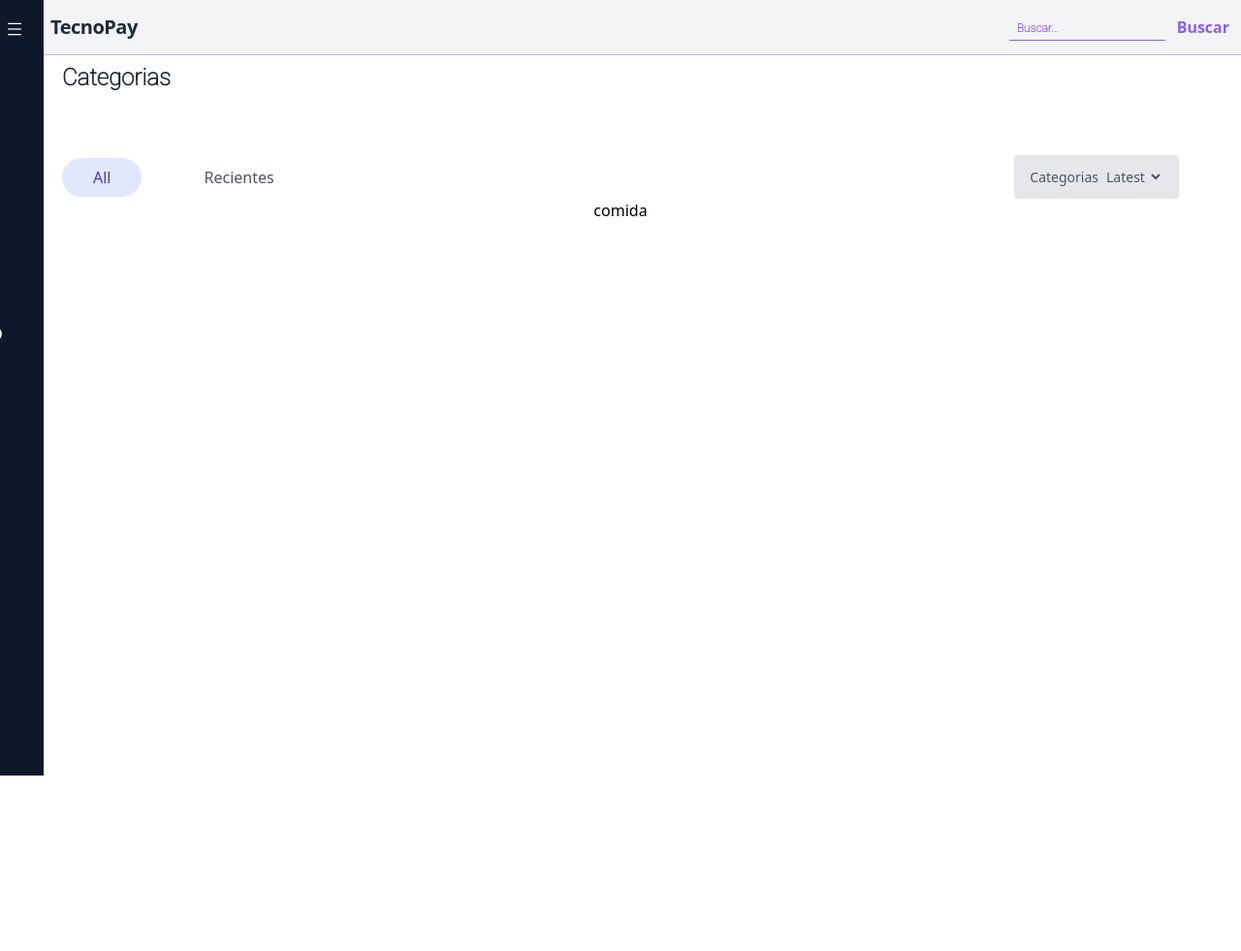
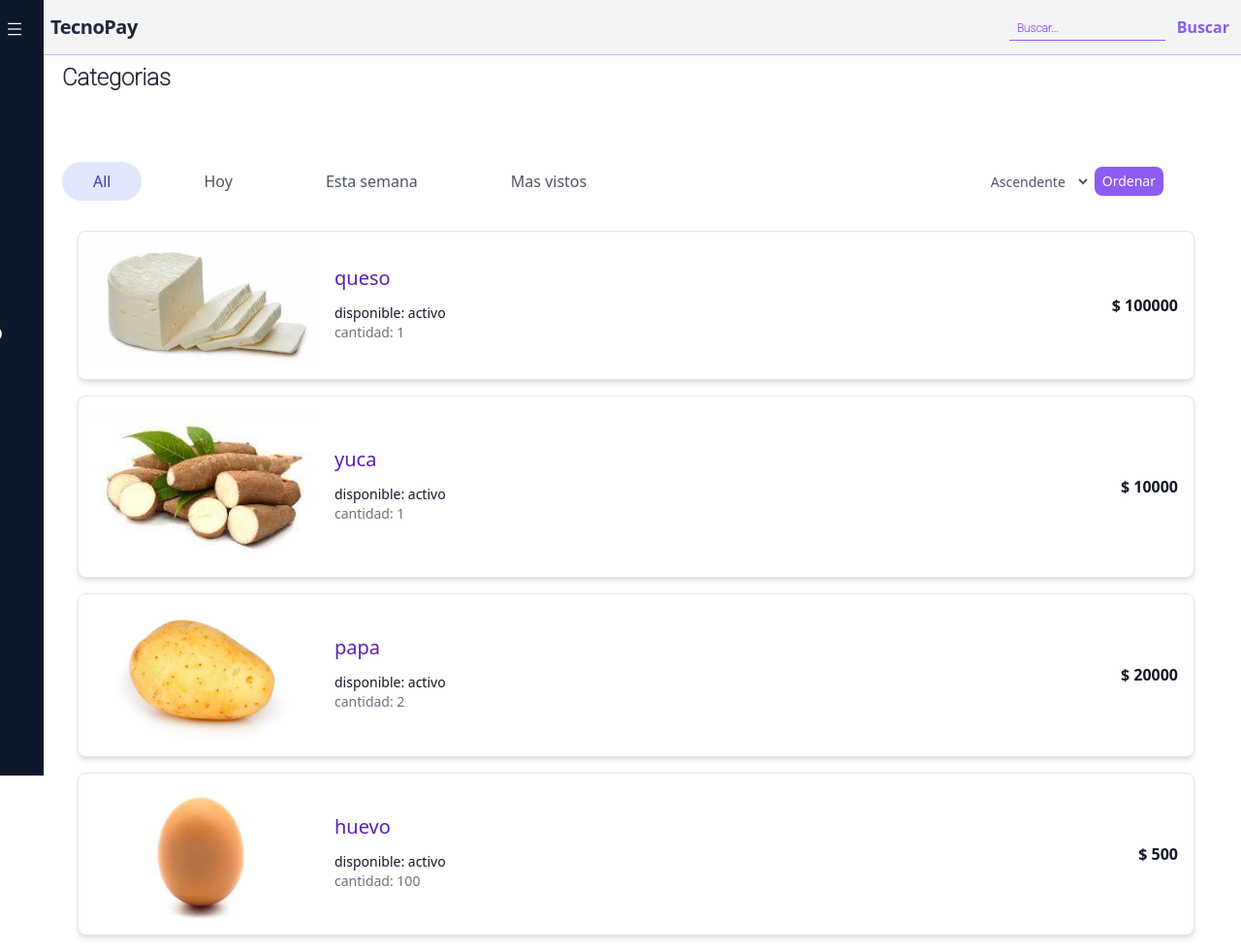
Before and after one commit to Nestor182002/Ecommerce, a Django app: template ecommerce/templates/category/list_category.html in a window 1280 px wide. Shown: the whole page at 97% size. Before the commit the page ends 800 px from the top, so only its background shows below. Run offline with Django 3.2, Linux system fonts and the light colour scheme; the template is opened without the code that fills it: values that come from a table or form of the project are taken from there, others are empty; data comes from the database, SQL or seed files in the repository; both versions use the stored data as it was after the commit; some libraries are stand-ins or nearby versions.

Commit message:
filtros de asc and des

```diff
--- a/ecommerce/ecommerce/settings.py
+++ b/ecommerce/ecommerce/settings.py
@@ -136,3 +136,5 @@ DEFAULT_AUTO_FIELD = 'django.db.models.BigAutoField'
 # media and static files
 MEDIA_URL = '/media/'
 MEDIA_ROOT = os.path.join(BASE_DIR, 'media')
+
+USE_TZ = False
--- a/ecommerce/templates/base/base.html
+++ b/ecommerce/templates/base/base.html
@@ -94,7 +94,7 @@
                 </a>
               </li>
               <li class="rounded-sm">
-                <a href="#" class="flex items-center p-2 space-x-3 rounded-md">
+                <a href="{% url 'category' %}" class="flex items-center p-2 space-x-3 rounded-md">
                   <svg class="h-8 w-5 text-red-500"  fill="none" viewBox="0 0 24 24" stroke="currentColor">
                     <path stroke-linecap="round" stroke-linejoin="round" stroke-width="2" d="M7 21a4 4 0 01-4-4V5a2 2 0 012-2h4a2 2 0 012 2v12a4 4 0 01-4 4zm0 0h12a2 2 0 002-2v-4a2 2 0 00-2-2h-2.343M11 7.343l1.657-1.657a2 2 0 012.828 0l2.829 2.829a2 2 0 010 2.828l-8.486 8.485M7 17h.01"/>
                   </svg>
--- a/ecommerce/templates/category/list_category.html
+++ b/ecommerce/templates/category/list_category.html
@@ -13,37 +13,113 @@
                 <div class="bg-white px-4 md:px-8 xl:px-10">
                     <div class="sm:flex items-center justify-between">
                         <div class="flex items-center">
-                            <a class="rounded-full focus:outline-none focus:ring-2  focus:bg-indigo-50 focus:ring-indigo-800" href=" javascript:void(0)">
+                            <a class="rounded-full focus:outline-none focus:ring-2  focus:bg-indigo-50 focus:ring-indigo-800" href="?cate=">
                                 <div class="py-2 px-8 bg-indigo-100 text-indigo-700 rounded-full">
                                     <p>All</p>
                                 </div>
                             </a>
-                            <a class="rounded-full focus:outline-none focus:ring-2 focus:bg-indigo-50 focus:ring-indigo-800 ml-4 sm:ml-8" href="javascript:void(0)">
+                            <a class="rounded-full focus:outline-none focus:ring-2 focus:bg-indigo-50 focus:ring-indigo-800 ml-4 sm:ml-8" href="?cate=t">
                                 <div class="py-2 px-8 text-gray-600 hover:text-indigo-700 hover:bg-indigo-100 rounded-full ">
-                                    <p>Recientes</p>
+                                    <p>Hoy</p>
+                                </div>
+                            </a>
+                            <a class="rounded-full focus:outline-none focus:ring-2 focus:bg-indigo-50 focus:ring-indigo-800 ml-4 sm:ml-8" href="?cate=s">
+                                <div class="py-2 px-8 text-gray-600 hover:text-indigo-700 hover:bg-indigo-100 rounded-full ">
+                                    <p>Esta semana</p>
+                                </div>
+                            </a>
+                            <a class="rounded-full focus:outline-none focus:ring-2 focus:bg-indigo-50 focus:ring-indigo-800 ml-4 sm:ml-8" href="?cate=v">
+                                <div class="py-2 px-8 text-gray-600 hover:text-indigo-700 hover:bg-indigo-100 rounded-full ">
+                                    <p>Mas vistos</p>
                                 </div>
                             </a>
                         </div>
-                        <div class="py-3 px-4 flex items-center text-sm font-medium leading-none text-gray-600 bg-gray-200 hover:bg-gray-300 cursor-pointer rounded">
-                            <p>Categorias</p>
-                            <select aria-label="select" class="focus:text-indigo-600 focus:outline-none bg-transparent ml-1">
-                                <option class="text-sm text-indigo-800">Latest</option>
-                                <option class="text-sm text-indigo-800">Oldest</option>
-                                <option class="text-sm text-indigo-800">Latest</option>
-
+                        <div class="py-3 px-4 flex items-center text-sm font-medium leading-none text-gray-600 cursor-pointer rounded">
+                            <select id="ordering" aria-label="select" class=" focus:text-indigo-600 focus:outline-none bg-transparent ml-1">
+                                <option id="op_1" class="text-sm text-indigo-800" value="Asc">Ascendente</option>
+                                <option id="op_2" class="text-sm text-indigo-800" value="Des">Descendente</option>
                             </select>
+                            <button id="btn" aria-label="select" class="bg-violet-500 p-2 ml-1 text-white rounded-lg">
+                                Ordenar
+                            </button>
                         </div>
                     </div>
-                    <div class="text-center w-full">
-                        {% for cate_products in object_list %}
-                        {{cate_products.name}}
+                    <!-- <div class="text-center w-full">
+                        {% for cate_products in products_list %}
+                        <div>
+                            {{cate_products.pk}}
+                            {{cate_products.name}}
+                            ---{{cate_products.created}}
+                        </div>
                         {% endfor %}
-                    </div>
-                    </div>
+                    </div> -->
+                    <div class="mt-6">
+                        {% for products in products_list %}
+
+                        <div class=" bg-white rounded-lg border shadow-md m-4 dark:bg-gray-800 dark:border-gray-700 w-full">
+
+                         <div class="flow-root">
+                           <a href="{% url 'detail_products' products.id %}">
+                              <ul role="list" class="divide-y divide-gray-200 dark:divide-gray-700">
+                                  <li class="py-3 sm:py-4">
+                                      <div class="flex items-center space-x-4">
+                                          <div class="">
+                                              <img class="w-60 h-50 object-cover ml-2" src="{{products.img.url}}" alt="Products">
+                                          </div>
+                                          <div class="flex-1 min-w-0">
+                                            <h3 class="text-violet-800 pb-4 text-xl font-medium  leading-none dark:text-white">{{products.name}}</h3>
+                                              <p class="text-sm font-medium text-gray-900 truncate dark:text-white">
+                                                  disponible:
+                                                  {% if products.active == True %}
+                                                  activo
+                                                  {% else %}
+                                                  no disponible
+                                                  {% endif %}
+                                              </p>
+                                              <p class="text-sm text-gray-500 truncate text-gray-400">
+                                                  cantidad: <span>{{products.quantity}}</span>
+                                              </p>
+                                          </div>
+                                          <div class="inline-flex items-center text-base font-semibold text-gray-900 dark:text-white p-4">
+                                              $ {{products.price}}
+                                          </div>
+                                      </div>
+                                  </li>
+                              </ul>
+                            </a>
+                         </div>
+                      </div>
 
 
+                        {% empty %}
 
+                        <li>no hay productos disponibles.</li>
+                        {% endfor %}
+
+                        <!-- More products... -->
+
+                      </div>
+                    </div>
 
 </div>
 
+<script>
+let ordering= document.getElementById("ordering");
+let button= document.getElementById("btn");
+button.addEventListener('click',()=>{
+    const urlParams = new URLSearchParams(window.location.search);
+    let myParam = urlParams.get('cate');
+    if (myParam == null){
+        myParam=""
+    }
+
+    if(myParam != null || myParam == ""){
+      document.location.search = `cate=${myParam}&ordering=${ordering.value}`;
+    }else{
+      document.location.search =  `cate=${myParam}&ordering=${ordering.value}`;
+    }
+
+})
+</script>
+
 {% endblock %}
--- a/ecommerce/templates/products/productslist.html
+++ b/ecommerce/templates/products/productslist.html
@@ -8,7 +8,6 @@
         <div class="max-w-2xl mx-auto py-16 px-4  sm:px-6 lg:max-w-7xl lg:px-8">
           <h2 class="text-lg font-medium tracking-tight text-gray-900 p-2 ">Productos</h2>
           <hr>
-
           <div class="mt-6">
             {% for products in products_page %}
 
@@ -106,7 +105,6 @@
     atri_page_sig=sig.getAttribute("href")
     const urlParams = new URLSearchParams(window.location.search);
     const myParam = urlParams.get('search');
-
     if(myParam != null || myParam == ""){
       document.location.search = `${atri_page_sig}&search=${myParam}`;
 
```
Also changed, not shown: ecommerce/products/admin.py (+7 -1 lines), ecommerce/products/views.py (+36 -12 lines), ecommerce/db.sqlite3, ecommerce/media/huevo.jpg (added), ecommerce/media/papa.jpg (added).
